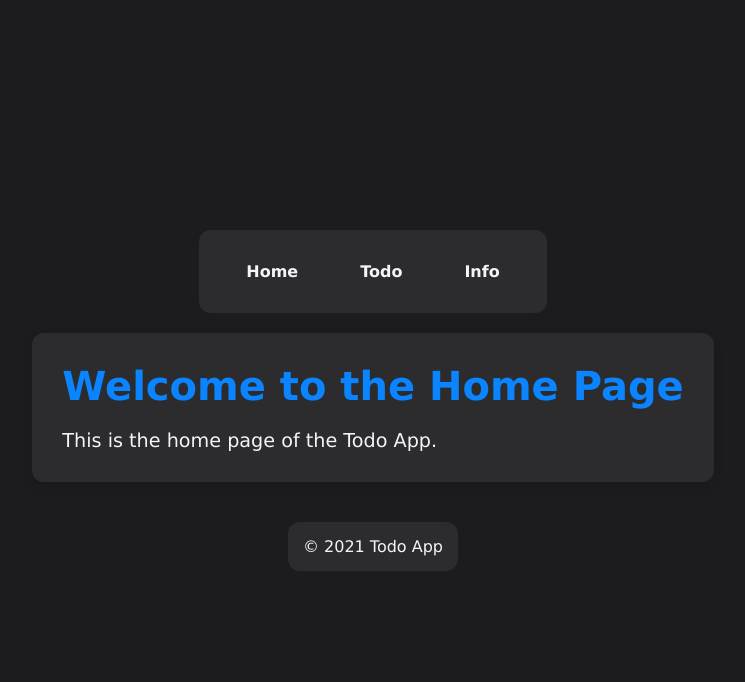
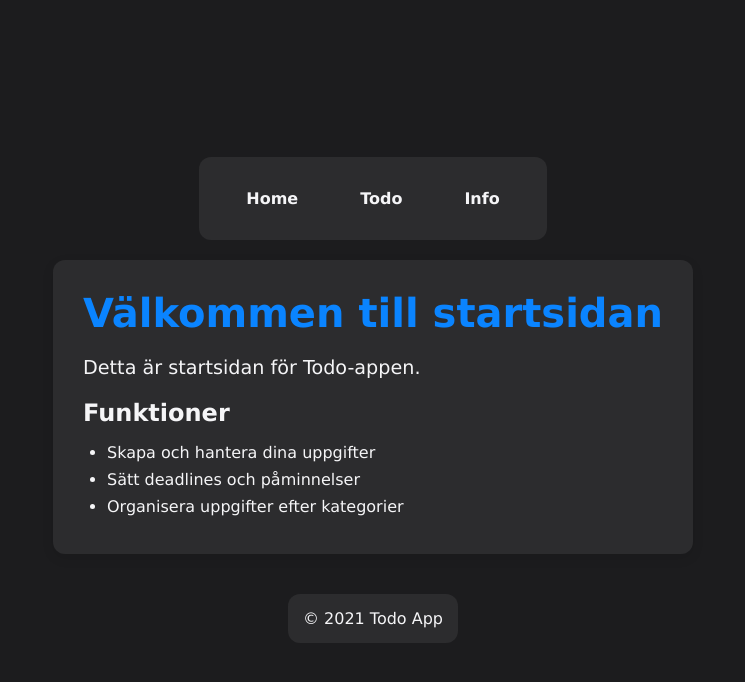
Before and after one commit to mybrindesjo/myTodoApp, a React (Vite) app in the folder TodoApp/: page /home in a window 1280 px wide. Shown: the top 682 px of the page, without its empty margins (267-1012 px from the left). Built offline with nearby package versions, Linux system fonts and the light colour scheme.

Commit message:
New changes 13-02-2025

```diff
--- a/TodoApp/src/pages/Home.jsx
+++ b/TodoApp/src/pages/Home.jsx
@@ -3,8 +3,17 @@ import React from 'react';
 const Home = () => {
   return (
     <div className='text-container'>
-      <h1>Welcome to the Home Page</h1>
-      <p>This is the home page of the Todo App.</p>
+      <h1>Välkommen till startsidan</h1>
+      <p>Detta är startsidan för Todo-appen.</p>
+      {/* New section added */}
+      <section className='features'>
+        <h2>Funktioner</h2>
+        <ul>
+          <li>Skapa och hantera dina uppgifter</li>
+          <li>Sätt deadlines och påminnelser</li>
+          <li>Organisera uppgifter efter kategorier</li>
+        </ul>
+      </section>
     </div>
   );
 }
```
